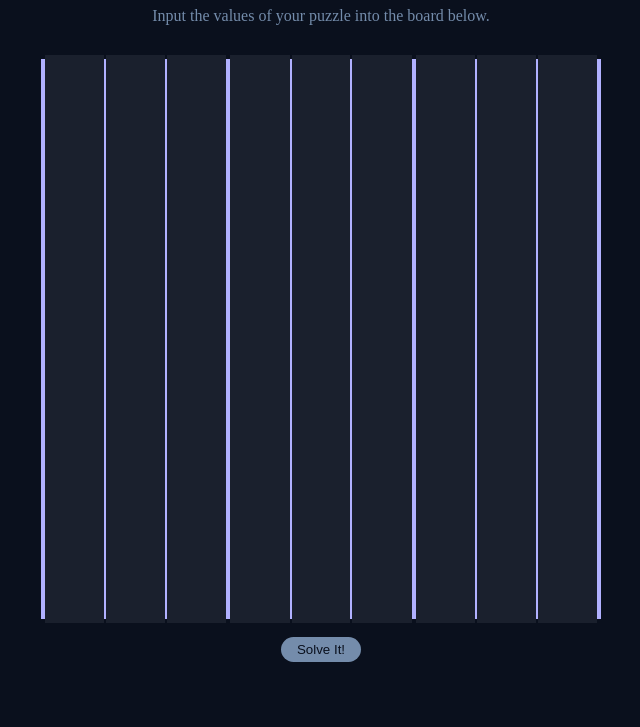
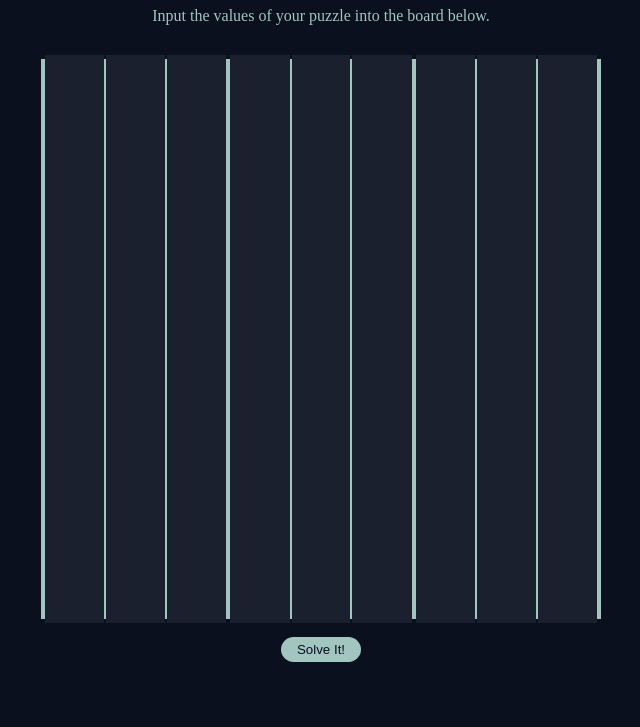
Before and after one commit to atl1502/Sudoku_Solver, a plain HTML site: page index.html in a window 1280 px wide. Shown: the part 73-800 px from the top of the page, without its empty margins (319-959 px from the left). Drawn offline with Linux system fonts and the light colour scheme.

Commit message:
test color4

```diff
--- a/style.css
+++ b/style.css
@@ -4,7 +4,7 @@
 
 body {
   background-color: #0A101D;
-  color: #748CAB;
+  color: #A3C5C0;
 }
 
 table {
@@ -18,24 +18,24 @@ table {
 
 td {
   padding: 0;
-  border: solid #B1B1FF 2px;
+  border: solid #A3C5C0 2px;
   vertical-align: middle;
 }
 
 .box-oline-top {
-  border-top: solid #B1B1FF 4px;
+  border-top: solid #A3C5C0 4px;
 }
 
 .box-oline-bottom {
-  border-bottom: solid #B1B1FF 4px;
+  border-bottom: solid #A3C5C0 4px;
 }
 
 .box-oline-left {
-  border-left: solid #B1B1FF 4px;
+  border-left: solid #A3C5C0 4px;
 }
 
 .box-oline-right {
-  border-right: solid #B1B1FF 4px;
+  border-right: solid #A3C5C0 4px;
 }
 
 textarea {
@@ -52,7 +52,7 @@ textarea {
 }
 
 button {
-  background-color: #748CAB;
+  background-color: #A3C5C0;
   color: #0A101D;
   border: 0;
   height: 25px;
@@ -61,6 +61,6 @@ button {
 }
 
 button:hover {
-  background-color: #99A2C1;
+  background-color: #D3F5F0;
   cursor: pointer;
 }
```
